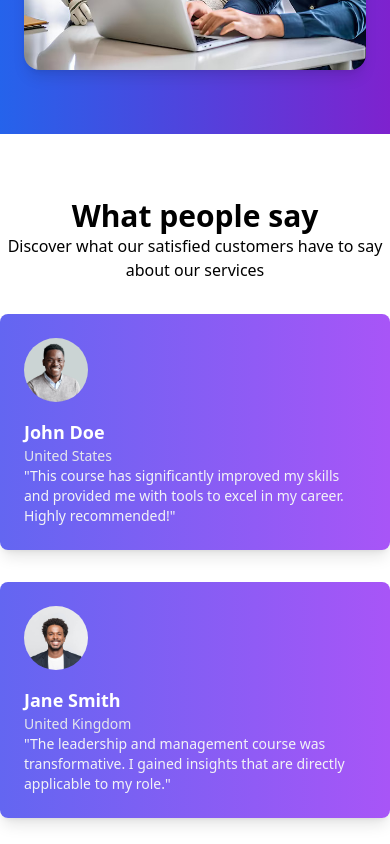
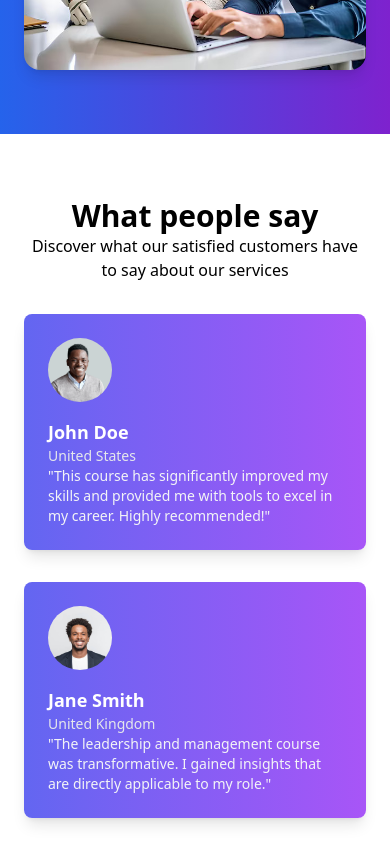
Before and after one commit to solomonojox/waitecc, a React (Create React App) app: page / in a window 390 px wide. Shown: the part 1080-1924 px from the top of the page. Built offline with nearby package versions, Linux system fonts and the light colour scheme.

Commit message:
Updated landing page

```diff
--- a/src/Pages/Landing.jsx
+++ b/src/Pages/Landing.jsx
@@ -56,7 +56,7 @@
       </div>
 
       {/* Testimonials */}
-      <section className="py-16 md:px-8 bg-white">
+      <section className="py-16 px-6 md:px-8 bg-white">
         <div className="md:px-4">
           <h1 className="text-3xl font-semibold text-center">What people say</h1>
           <p className="text-center mb-8">Discover what our satisfied customers have to say about our services</p>
```
